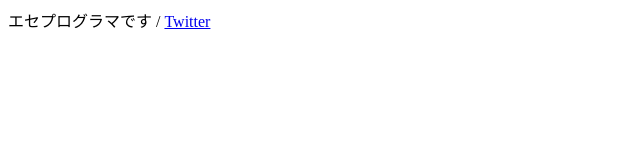
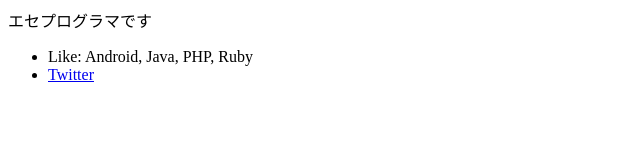
Before and after one commit to shibafu528/shibafu528.github.io, a plain HTML site: page index.html in a window 1280 px wide. Shown: the whole page, without its empty margins (0-640 px from the left). Drawn offline with Linux system fonts and the light colour scheme.

Commit message:
Update index.html

```diff
--- a/index.html
+++ b/index.html
@@ -1 +1,4 @@
-<!doctype html><html><body>エセプログラマです / <a href="twitter.com/shibafu528">Twitter
+<!doctype html><html><body>エセプログラマです
+<ul>
+<li>Like: Android, Java, PHP, Ruby
+<li><a href="twitter.com/shibafu528">Twitter
```
